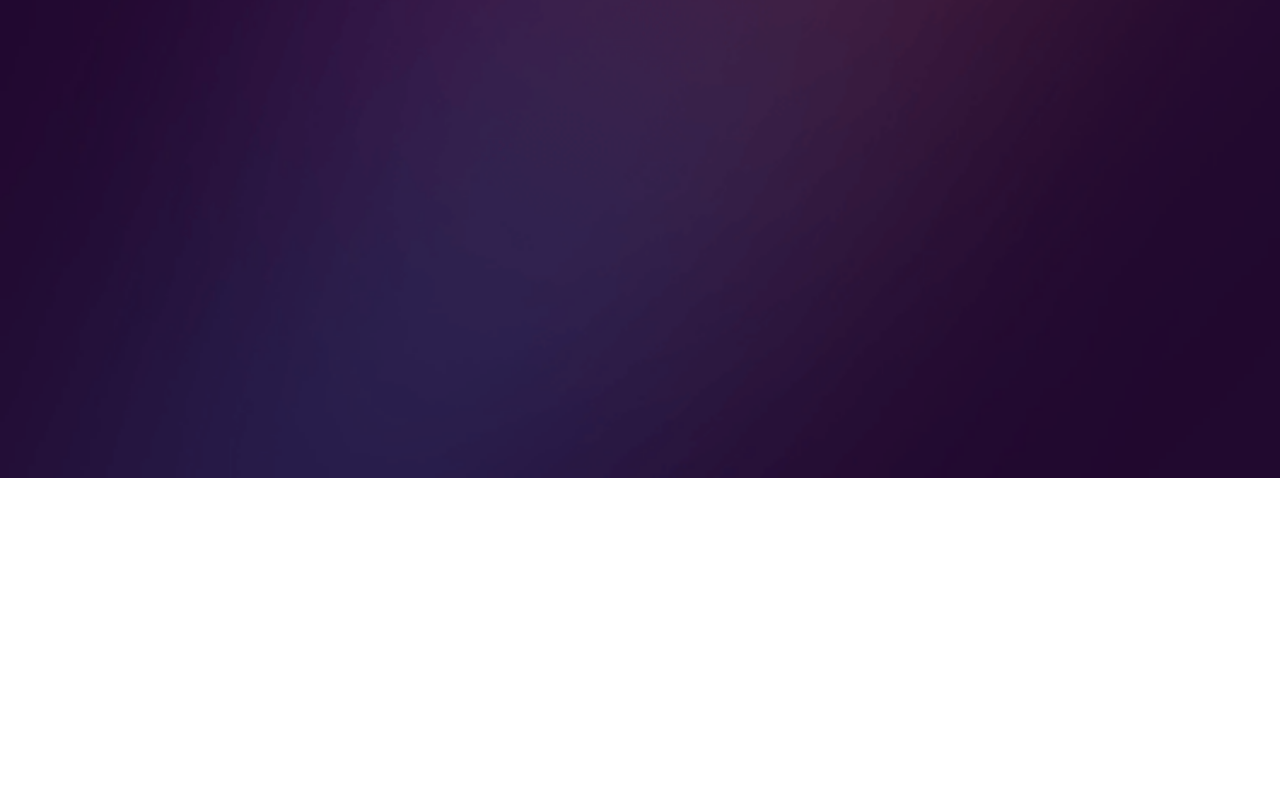
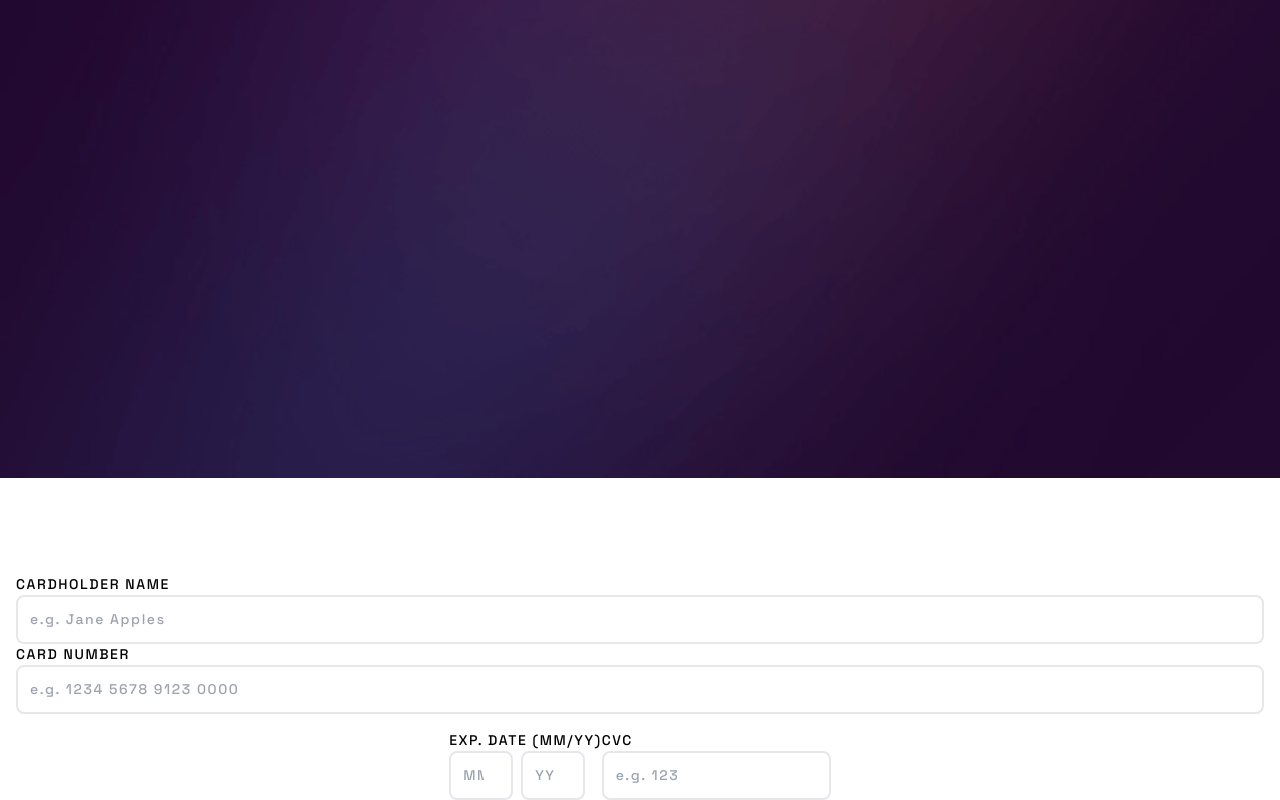
Before and after one commit to KevenDev/interactive-card-details-form-main, a React (Vite) app in the folder my-project/: page / in a window 1280 px wide. Shown: the part 341-1141 px from the top of the page. Before the commit the page ends 819 px from the top, so only its background shows below. Built offline with nearby package versions, Linux system fonts and the light colour scheme.

Commit message:
feat: design adjust

```diff
--- a/my-project/index.html
+++ b/my-project/index.html
@@ -3,6 +3,9 @@
   <head>
     <meta charset="UTF-8" />
     <link rel="icon" type="image/svg+xml" href="/vite.svg" />
+    <link rel="preconnect" href="https://fonts.googleapis.com">
+    <link rel="preconnect" href="https://fonts.gstatic.com" crossorigin>
+    <link href="https://fonts.googleapis.com/css2?family=Space+Grotesk:wght@500&display=swap" rel="stylesheet">
     <meta name="viewport" content="width=device-width, initial-scale=1.0" />
     <title>Vite + React</title>
   </head>
--- a/my-project/src/App.jsx
+++ b/my-project/src/App.jsx
@@ -5,9 +5,14 @@ function App() {
 
 
   return (
+    <>
     <div className="container">
       <Card/>
     </div>
+    <div>
+      <Form/>
+    </div>
+    </>
   )
 }
 
--- a/my-project/src/Card.jsx
+++ b/my-project/src/Card.jsx
@@ -1,8 +1,14 @@
 export default function Card(){
   return(
-    <div className="card">
+    <>
       <img className="w-screen" src="/bg-main-mobile.png" alt="" />
-    </div>
+      <div className="card-back">
+        <img className="w-[18rem] absolute top-[1.5rem]  right-5" src="/bg-card-back.png" alt="" />
+      </div>
+      <div className="card-front">
+        <img className="w-[18rem] absolute top-[7.1rem] left-5" src="/bg-card-front.png" alt="" />
+      </div>
+    </>
   )
 
 }
--- a/my-project/src/Form.jsx
+++ b/my-project/src/Form.jsx
@@ -1,22 +1,30 @@
 export default function Form() {
   return(
-      <form className="container flex flex-col">
-          <label className="flex flex-col">CARDHOLDER NAME
-            <input className="p-2 w-100" type="text" placeholder="e.g. Jane Apples"/>
-          </label>
-          <label className="flex flex-col"> CARD NUMBER
-            <input className="p-2" type="number" placeholder="e.g. 1234 5678 9123 0000"/>
-          </label>
-          <div className="input-triple flex">
-            <label className="flex flex-col"> EXP. DATE (MM//YY)
+      <form className="block py-0 px-4 mt-[6rem] w-full font-spacegrotesk tracking-widest">
+        <div className="flex flex-col">
+            <label className="text-[0.875rem]">CARDHOLDER NAME
+              <input className="p-3 w-full border-2 border-hsl(270, 3%, 87%) rounded-lg" type="text" placeholder="e.g. Jane Apples"/>
+            </label>
+          </div>
+
+          <div className="flex flex-col">
+            <label className="text-[0.875rem]"> CARD NUMBER
+              <input className="p-3 w-full border-2 border-hsl(270, 3%, 87%) rounded-lg  font-spacegrotesk" type="number" placeholder="e.g. 1234 5678 9123 0000"/>
+            </label>
+          </div>
+
+          <div className="input-triple container flex w-full justify-center items-center py-0 mt-4">
+            <label className="text-[0.875rem]"> EXP. DATE (MM/YY)
+              <div className="flex gap-2">
+                <input className="w-16 p-3 border-2 border-hsl(270, 3%, 87%) rounded-lg" type="number" placeholder="MM"/>
+                <input className="w-16 p-3 border-2 border-hsl(270, 3%, 87%) rounded-lg" type="number" placeholder="YY" />
+              </div>
+            </label>
             <div className="flex">
-              <input className="w-16 p-2" type="number" placeholder="MM"/>
-              <input className="w-16 p-2" type="number" placeholder="YY" />
-            </div>
-            </label>
-            <label className="flex flex-col ml-2">CVC
-              <input className="p-2 w-100" type="number" placeholder="e.g. 123"/>
-            </label>
+              <label className="font-spacegrotesk text-[0.875rem]">CVC
+                <input className="p-3 w-full border-2 border-hsl(270, 3%, 87%) rounded-lg" type="number" placeholder="e.g. 123"/>
+              </label>
+              </div>
           </div>
       </form>
   )
--- a/my-project/tailwind.config.cjs
+++ b/my-project/tailwind.config.cjs
@@ -5,7 +5,11 @@ module.exports = {
     "./src/**/*.{js,ts,jsx,tsx}",
   ],
   theme: {
-    extend: {},
+    extend: {
+      fontFamily:{
+        'spacegrotesk':['Space Grotesk', 'sans-serif']
+      }
+    },
   },
   plugins: [],
 }
```
